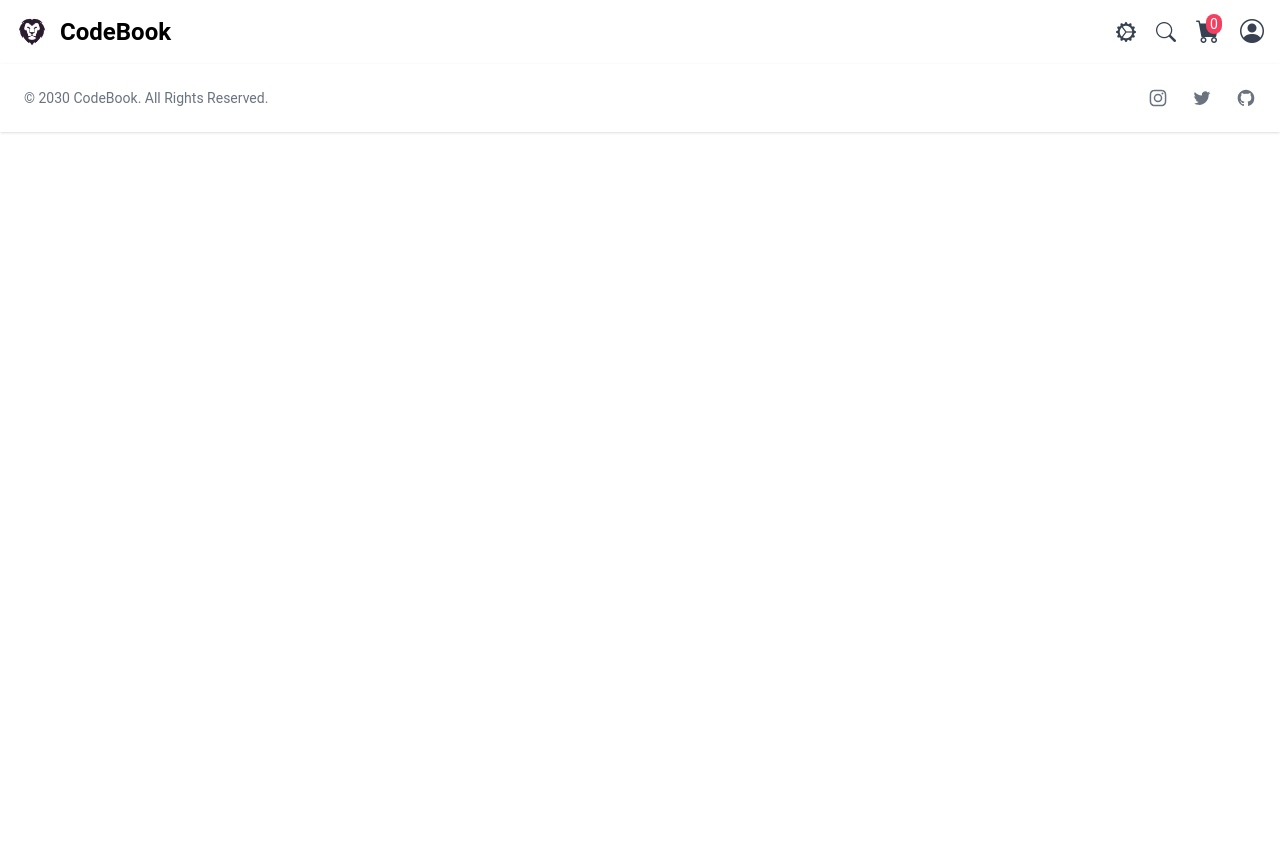
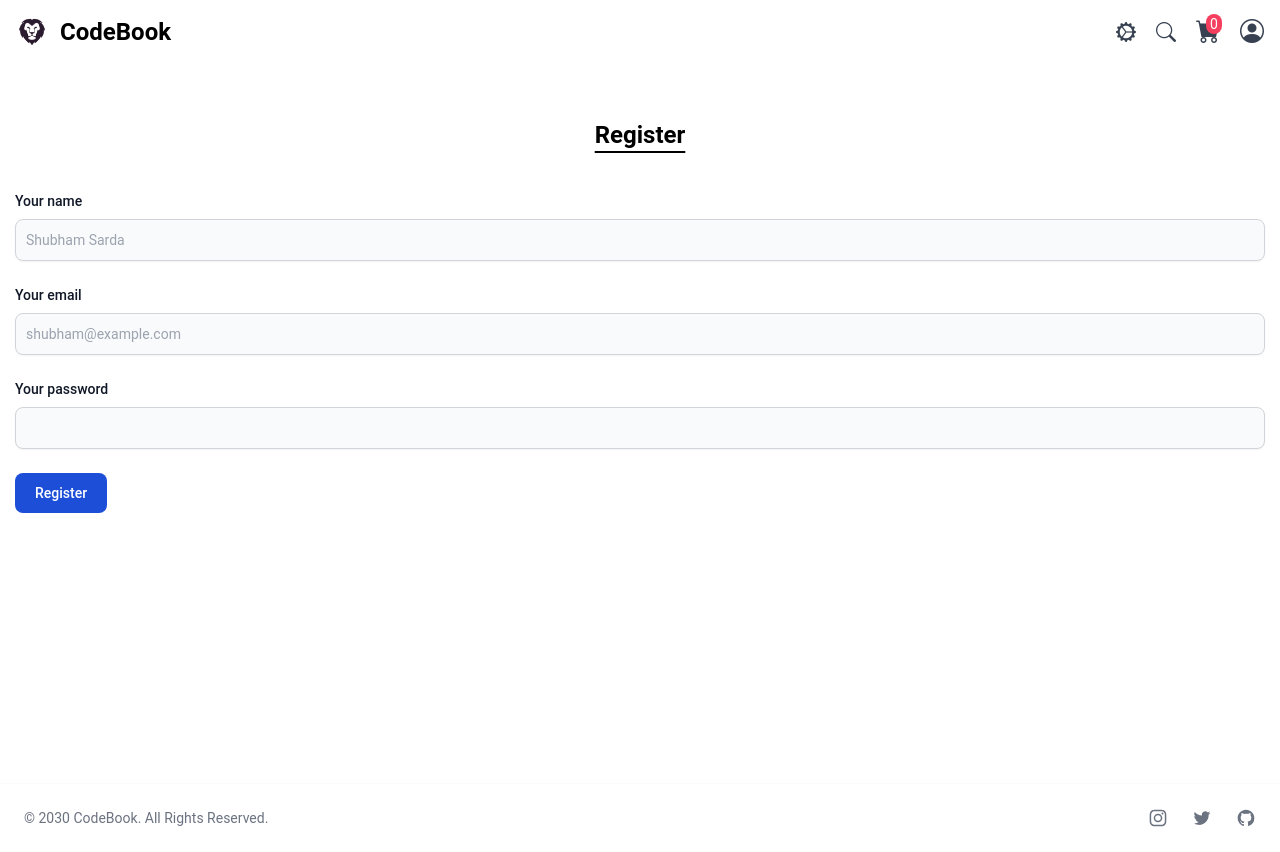
Before and after one commit to farhad702/React_Ecommerce_Project, a React (Create React App) app: page /register in a window 1280 px wide. Before the commit the page ends 800 px from the top, so only its background shows below. Built offline with nearby package versions, Linux system fonts and the light colour scheme.

Commit message:
registration

```diff
--- a/data/db.json
+++ b/data/db.json
@@ -280,9 +280,21 @@
   "users": [
     {
       "email": "farhad@example.com",
-        "password": "$2a$10$K9aEH3/VDb2QU/EsjrHGJO7X5JxCcg0bMAnBtyT3kBW9FL7FnnygO",
-        "name": "Farhad Noor",
+      "password": "$2a$10$1EkI98vw9Zth9EewBOZVyOT0v13tFDNa8q3kJSuraiXk3guNyIfbm",
+      "name": "aaa",
       "id": 1
+    },
+    {
+      "email": "a@example.com",
+      "password": "$2a$10$Ob3zVFBvpqlhNkrqRkEGNuhq8Xitdy15xGoekmCKV19qeY4mQEWpK",
+      "name": "bbb",
+      "id": 2
+    },
+    {
+      "email": "c@example.com",
+      "password": "$2a$10$ry.a85WeBIwk/yN3qQ33FOEA4hCVR8JYfox1EowAdsGhAXVRsC9z6",
+      "name": "cc",
+      "id": 3
     }
   ]
 }
--- /dev/null
+++ b/db.json
@@ -0,0 +1,19 @@
+{
+  "posts": [
+    {
+      "id": 1,
+      "title": "json-server",
+      "author": "typicode"
+    }
+  ],
+  "comments": [
+    {
+      "id": 1,
+      "body": "some comment",
+      "postId": 1
+    }
+  ],
+  "profile": {
+    "name": "typicode"
+  }
+}
--- a/src/pages/Login.js
+++ b/src/pages/Login.js
@@ -0,0 +1,23 @@
+
+export const Login = () => {
+
+  return (
+    <main>
+    <section>
+      <p className="text-2xl text-center font-semibold dark:text-slate-100 my-10 underline underline-offset-8">Login</p>
+    </section>
+      <form>
+        <div className="mb-6">
+            <label htmlFor="email" className="block mb-2 text-sm font-medium text-gray-900 dark:text-gray-300">Your email</label>
+            <input type="email" id="email" className="bg-gray-50 border border-gray-300 text-gray-900 text-sm rounded-lg focus:ring-blue-500 focus:border-blue-500 block w-full p-2.5 dark:bg-gray-700 dark:border-gray-600 dark:placeholder-gray-400 dark:text-white dark:focus:ring-blue-500 dark:focus:border-blue-500" placeholder="shubham@example.com" required autoComplete="off" />
+        </div>
+        <div className="mb-6">
+            <label htmlFor="password" className="block mb-2 text-sm font-medium text-gray-900 dark:text-gray-300">Your password</label>
+            <input type="password" id="password" className="bg-gray-50 border border-gray-300 text-gray-900 text-sm rounded-lg focus:ring-blue-500 focus:border-blue-500 block w-full p-2.5 dark:bg-gray-700 dark:border-gray-600 dark:placeholder-gray-400 dark:text-white dark:focus:ring-blue-500 dark:focus:border-blue-500" required />
+        </div>
+        <button type="submit" className="text-white bg-blue-700 hover:bg-blue-800 focus:ring-4 focus:outline-none focus:ring-blue-300 font-medium rounded-lg text-sm w-full sm:w-auto px-5 py-2.5 text-center dark:bg-blue-600 dark:hover:bg-blue-700 dark:focus:ring-blue-800">Log In</button>
+      </form>
+      {/* <button className="mt-3 cursor-pointer text-white bg-blue-700 hover:bg-blue-800 focus:ring-4 focus:outline-none focus:ring-blue-300 font-medium rounded-lg text-sm w-full sm:w-auto px-5 py-3 text-center dark:bg-blue-600 dark:hover:bg-blue-700 dark:focus:ring-blue-800">Login As Guest</button> */}
+  </main>
+  )
+}
--- a/src/pages/Register.js
+++ b/src/pages/Register.js
@@ -0,0 +1,43 @@
+
+
+export const Register = () => {
+    async function handleRegister(event){
+        event.preventDefault();
+        const authDetail = {
+            name:event.target.name.value,
+            email:event.target.email.value,
+            password:event.target.password.value
+        }
+
+        const requestOptions = {
+                method: "POST",
+                headers: { "content-type" : "application/json"},
+                body: JSON.stringify(authDetail)
+        }
+        const response = await fetch("http://localhost:8000/register",requestOptions);
+        const data= await response.json()
+        console.log(data);
+    }
+  return (
+    <main>
+    <section>
+      <p className="text-2xl text-center font-semibold dark:text-slate-100 my-10 underline underline-offset-8">Register</p>
+    </section>
+      <form onSubmit={handleRegister}>
+      <div className="mb-6">
+            <label htmlFor="name" className="block mb-2 text-sm font-medium text-gray-900 dark:text-gray-300">Your name</label>
+            <input type="name" id="name" className="shadow-sm bg-gray-50 border border-gray-300 text-gray-900 text-sm rounded-lg focus:ring-blue-500 focus:border-blue-500 block w-full p-2.5 dark:bg-gray-700 dark:border-gray-600 dark:placeholder-gray-400 dark:text-white dark:focus:ring-blue-500 dark:focus:border-blue-500 dark:shadow-sm-light" placeholder="Shubham Sarda" required autoComplete="off" />
+        </div>
+        <div className="mb-6">
+            <label htmlFor="email" className="block mb-2 text-sm font-medium text-gray-900 dark:text-gray-300">Your email</label>
+            <input type="email" id="email" className="shadow-sm bg-gray-50 border border-gray-300 text-gray-900 text-sm rounded-lg focus:ring-blue-500 focus:border-blue-500 block w-full p-2.5 dark:bg-gray-700 dark:border-gray-600 dark:placeholder-gray-400 dark:text-white dark:focus:ring-blue-500 dark:focus:border-blue-500 dark:shadow-sm-light" placeholder="shubham@example.com" required autoComplete="off" />
+        </div>
+        <div className="mb-6">
+            <label htmlFor="password" className="block mb-2 text-sm font-medium text-gray-900 dark:text-gray-300">Your password</label>
+            <input type="password" id="password" className="shadow-sm bg-gray-50 border border-gray-300 text-gray-900 text-sm rounded-lg focus:ring-blue-500 focus:border-blue-500 block w-full p-2.5 dark:bg-gray-700 dark:border-gray-600 dark:placeholder-gray-400 dark:text-white dark:focus:ring-blue-500 dark:focus:border-blue-500 dark:shadow-sm-light" required minLength="7" />
+        </div>
+        <button type="submit" className="text-white bg-blue-700 hover:bg-blue-800 focus:ring-4 focus:outline-none focus:ring-blue-300 font-medium rounded-lg text-sm px-5 py-2.5 text-center dark:bg-blue-600 dark:hover:bg-blue-700 dark:focus:ring-blue-800">Register</button>
+      </form>
+  </main>
+  )
+}
--- a/src/pages/index.js
+++ b/src/pages/index.js
@@ -1,3 +1,5 @@
 export { HomePage} from "./Home/HomePage";
 export {ProductsList} from "./Products/ProductsList";
 export {ProductDetail} from "./ProductDetail";
+export {Login} from "./Login";
+export {Register} from "./Register";
--- a/src/routes/AllRoutes.js
+++ b/src/routes/AllRoutes.js
@@ -1,12 +1,14 @@
 import { Routes, Route } from "react-router-dom";
-import { HomePage, ProductsList, ProductDetail } from "../pages";
+import { HomePage, ProductsList, ProductDetail,Login, Register } from "../pages";
 
 export const AllRoutes = () => {
   return (
     <Routes>
     <Route path="/" element={<HomePage/>}/>
-    <Route path="/products" element={<ProductsList/>}/>
-    <Route path="/products/:id" element={<ProductDetail/>}/>
+    <Route path="products" element={<ProductsList/>}/>
+    <Route path="products/:id" element={<ProductDetail/>}/>
+    <Route path="login" element={<Login/>}/>
+    <Route path="register" element={<Register/>}/>
 </Routes>
   )
 }
```
Also changed, not shown: resource.txt (added). Lines whose indentation alone changed are shown as unchanged.
